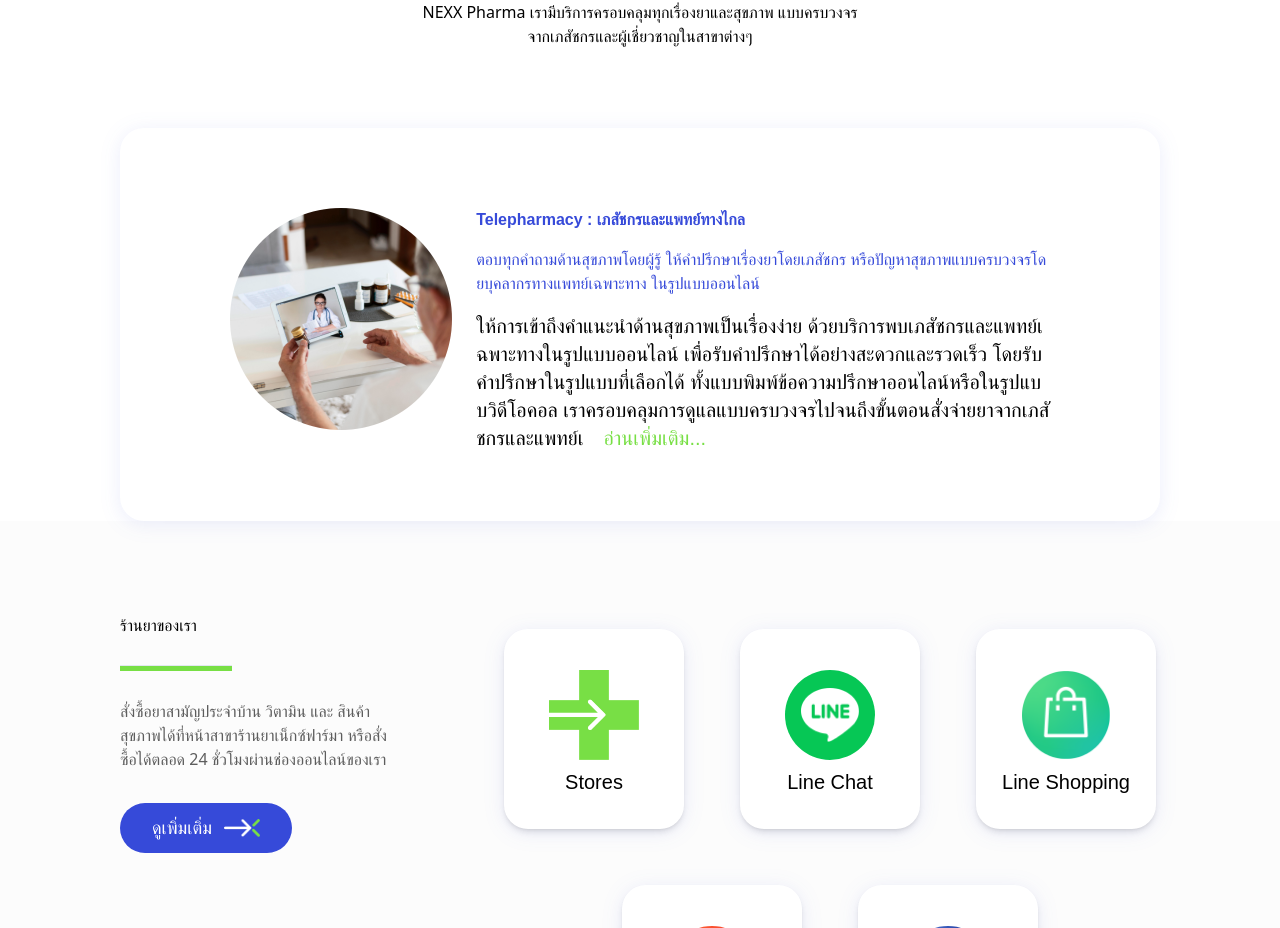
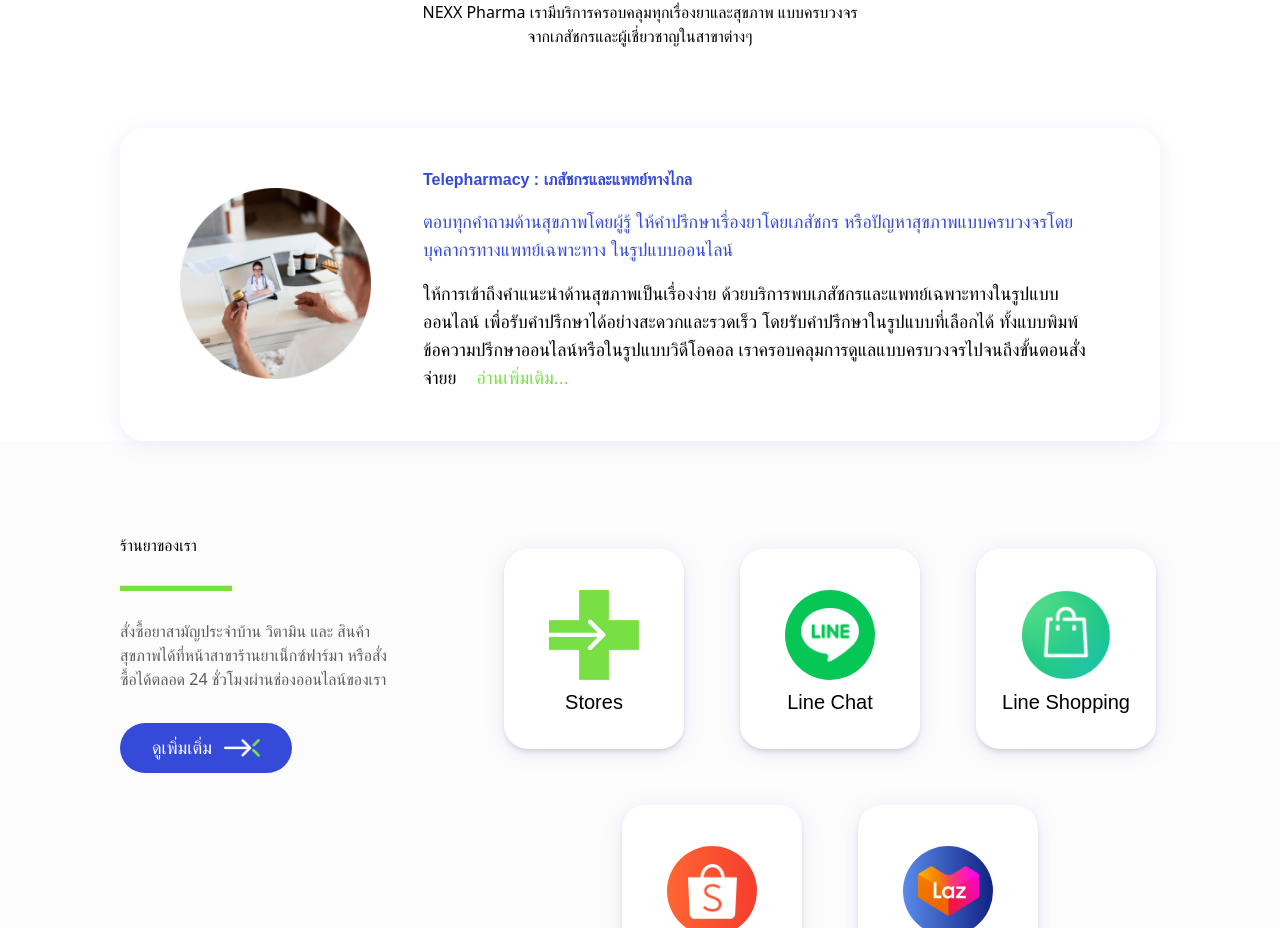
Before and after one commit to arnapana/nexx-web, a Next.js app: page /our-service in a window 1280 px wide. Shown: the part 813-1741 px from the top of the page. Built offline with nearby package versions, Linux system fonts and the light colour scheme.

Commit message:
fixed service card

```diff
--- a/src/components/button-tag/index.tsx
+++ b/src/components/button-tag/index.tsx
@@ -17,5 +17,6 @@
 }
 
 ButtonTag.defaultProps = {
-  outerClassName: ''
+  outerClassName: '',
+  innerClassName: ''
 }
--- a/src/components/card-ourservice/index.tsx
+++ b/src/components/card-ourservice/index.tsx
@@ -1,4 +1,6 @@
-import React, { useState } from 'react'
+import React, { useState, useRef, useEffect } from 'react'
+import classNames from 'classnames'
+import { useResize } from '@hooks/useResize'
 import { ImageLoader } from '@components/common'
 
 const limitContent =
@@ -7,56 +9,100 @@
 interface ICardService {}
 
 export const CardOurService: React.FC<ICardService> = () => {
-  const [limitText, setLimitText] = useState<string>(limitContent)
+  const eleRef = useRef<HTMLDivElement>(null)
+  const { width, height } = useResize(eleRef)
+  const [limitText, setLimitText] = useState<number>(Math.ceil(width / 4))
   const [isOpen, setOpen] = useState<boolean>(false)
 
   const handleOpen = () => {
     setOpen((val) => !val)
   }
 
+  useEffect(() => {
+    if (width > 1280){
+      setLimitText(314)
+    } else if (width > 768){
+      setLimitText(275)
+    } else {
+      setLimitText(110)
+    }
+  }, [width, height])
+
+  console.log(width, height, limitText)
+
   return (
-    <div className='md:px-10'>
+    <div className='md:px-10' ref={eleRef}>
       <div
-        className={`md:py-[3.75rem] md:px-[5.65rem] w-full bg-white rounded-3xl drop-shadow-[0_3px_10px_rgba(54,74,217,0.1)]`}
+        className={`p-5 md:p-10 2xl:py-[3.75rem] 2xl:px-[5.65rem] w-full bg-white rounded-3xl drop-shadow-[0_3px_10px_rgba(54,74,217,0.1)]`}
       >
         <div
-          className={`overflow-hidden ${
-            isOpen ? 'max-h-[1240px]' : 'max-h-[583px] md:max-h-[273px]'
-          } p-5 transition-[max-height] duration-300 ease-in-out flex flex-col md:flex-row relative justify-start break-all`}
+          className={classNames(
+            `overflow-hidden ${
+              isOpen ? 'max-h-[1240px]' : 'max-h-[485px] xl:max-h-[233px]'
+            } transition-[max-height] duration-300 ease-in`,
+            'grid grid-cols-1 xl:grid-cols-4 md:gap-3'
+          )}
         >
-          <div className='flex justify-center items-start mb-5 md:justify-start md:mb-0 md:w-[30%]'>
-            <div className=''>
-              <ImageLoader src='/images/service/img1.png' width={222} height={222} />
+          <div className='col-span-1 p-5'>
+            <div className='grid place-content-center xl:justify-start'>
+              <ImageLoader src='/images/service/img1.png' width={200} height={200} />
             </div>
           </div>
-          <div className='relative md:w-[70%] '>
+          <div className='col-span-3 px-5 pb-5'>
+            <div className='relative'>
+              {/* Title */}
               <div className='mb-4'>
                 <p className='font-prompts font-semibold text-center text-primary md:text-left'>
                   Telepharmacy : เภสัชกรและแพทย์ทางไกล
                 </p>
               </div>
+              {/* Sub Title */}
               <div className='mb-4'>
-              <p className='font-prompts text-primary'>
+                <p className='font-prompts text-sm text-primary md:text-lg 2xl:text-xl'>
                   ตอบทุกคำถามด้านสุขภาพโดยผู้รู้ ให้คำปรึกษาเรื่องยาโดยเภสัชกร
-                หรือปัญหาสุขภาพแบบครบวงจรโดยบุคลากรทางแพทย์เฉพาะทาง ในรูปแบบออนไลน์{' '}
+                  หรือปัญหาสุขภาพแบบครบวงจรโดยบุคลากรทางแพทย์เฉพาะทาง ในรูปแบบออนไลน์
                 </p>
               </div>
 
-            <div className=''>
-              <p className={`font-prompts text-sm md:text-xl`}>
-                <div className={`inline-block bg-white`}>
-                  {limitText.slice(0, isOpen ? limitText.length : 295)}
-                  {!isOpen ? (
-                    <span className='ml-5 cursor-pointer text-secondary' onClick={() => handleOpen()}>
-                      อ่านเพิ่มเติม...
+              {/* Content */}
+              <div>
+                <p className={`font-sarabun text-sm md:text-lg 2xl:text-xl bg-white leading-5`}>
+                  {isOpen ? limitContent : limitContent.substring(0, limitText)}
+                  {isOpen ? (
+                    <span
+                      className='ml-5  text-sm text-black animate-fade-in cursor-pointer md:text-lg 2xl:text-xl'
+                      onClick={() => handleOpen()}
+                    >
+                      <a>อ่านน้อยลง...</a>
                     </span>
                   ) : (
-                    <span className='ml-5 text-black cursor-pointer' onClick={() => handleOpen()}>
-                      อ่านน้อยลง...
+                    <span
+                      className='ml-5 text-sm animate-fade-in cursor-pointer md:text-lg 2xl:text-xl text-secondary'
+                      onClick={() => handleOpen()}
+                    >
+                      <a>อ่านเพิ่มเติม...</a>
                     </span>
                   )}
+                </p>
               </div>
-              </p>
+              {/* Read more */}
+              {/* {!isOpen && (
+                <div
+                  className={classNames(
+                    'absolute z-50 bg-white',
+                    'right-0 top-[196px]',
+                    'md:right-0 md:top-[200px]',
+                    '2xl:right-0 2xl:top-[203px]'
+                  )}
+                >
+                  <span
+                    className='ml-5 text-sm animate-fade-in cursor-pointer md:text-lg 2xl:text-xl text-secondary'
+                    onClick={() => handleOpen()}
+                  >
+                    <a>อ่านเพิ่มเติม...</a>
+                  </span>
+                </div>
+              )} */}
             </div>
           </div>
         </div>
--- a/src/containers/ourservice/our-service.tsx
+++ b/src/containers/ourservice/our-service.tsx
@@ -1,4 +1,5 @@
 import React from 'react'
+
 import { ColorLine } from '@components/common'
 import { CardOurService } from '@components/card-ourservice'
 
--- /dev/null
+++ b/src/hooks/useResize.tsx
@@ -0,0 +1,27 @@
+import React, { useState, useEffect } from 'react'
+
+const useResize = (myRef: React.RefObject<any>) => {
+  const [width, setWidth] = useState<any>(0)
+  const [height, setHeight] = useState<any>(0)
+
+  useEffect(() => {
+    const handleResize = () => {
+      setWidth(myRef && myRef.current.offsetWidth)
+      setHeight(myRef && myRef.current.offsetHeight)
+    }
+
+    if (myRef.current) {
+      handleResize()
+    }
+
+    window.addEventListener('resize', handleResize)
+
+    return () => {
+      window.removeEventListener('resize', handleResize)
+    }
+  }, [myRef])
+
+  return { width, height }
+}
+
+export { useResize }
```
Lines whose indentation alone changed are shown as unchanged.
